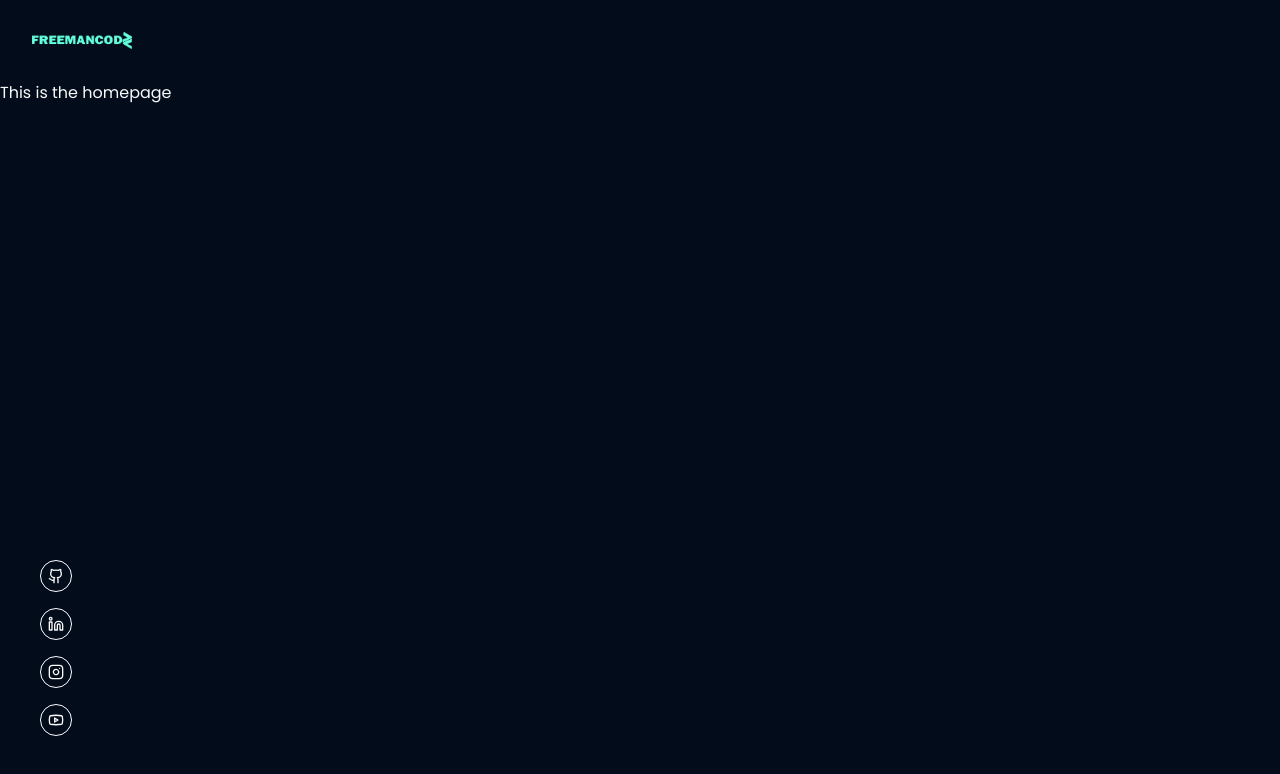
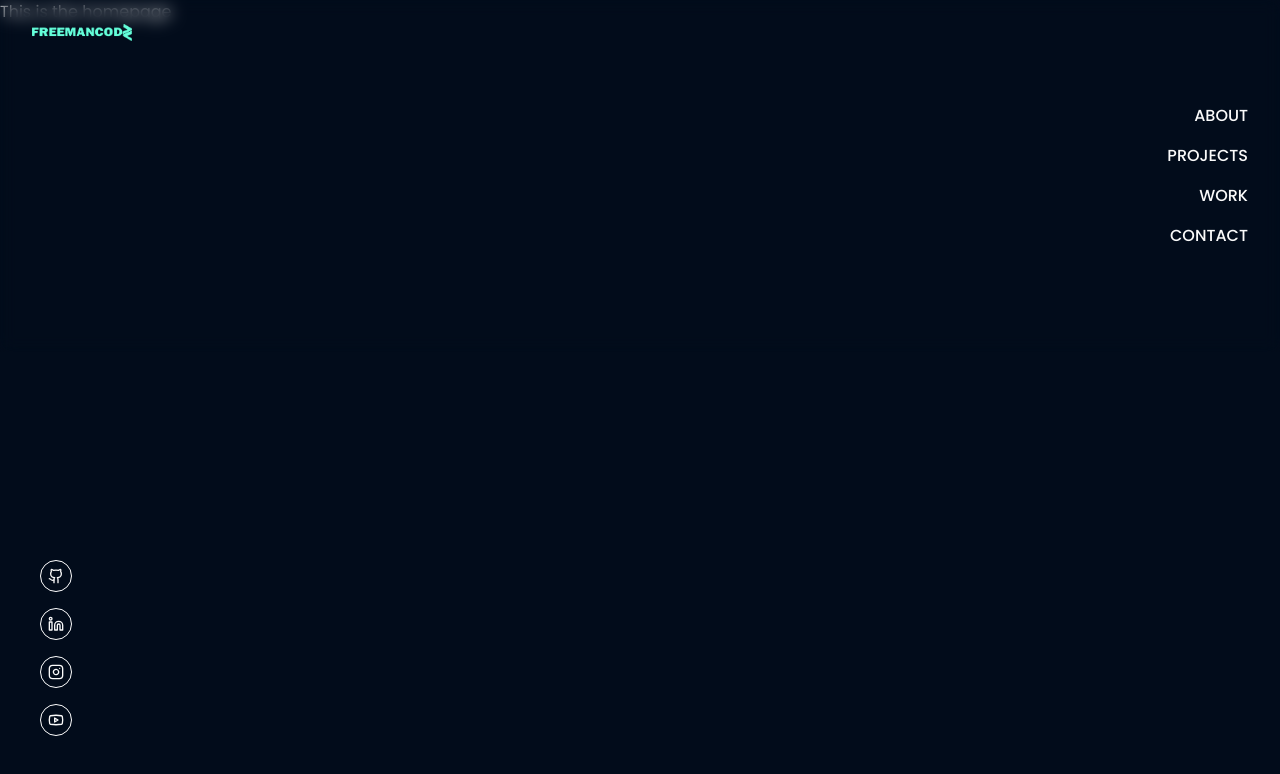
Before and after one commit to Freeman-md/freemancodz-v2, a Next.js app: page / in a window 1280 px wide. Shown: the top 774 px of the page. Built offline with nearby package versions, Linux system fonts and the light colour scheme.

Commit message:
Update primary color in global styles and add NavigationLinks component to Header

```diff
--- a/src/app/globals.css
+++ b/src/app/globals.css
@@ -55,7 +55,7 @@
   --card-foreground: oklch(0.985 0 0);
   --popover: oklch(0.205 0 0);
   --popover-foreground: oklch(0.985 0 0);
-  --primary: oklch(0.922 0 0);
+  --primary: #64FFDA;
   --primary-foreground: oklch(0.205 0 0);
   --secondary: oklch(0.269 0 0);
   --secondary-foreground: oklch(0.985 0 0);
@@ -90,7 +90,7 @@
   --card-foreground: oklch(0.145 0 0);
   --popover: oklch(1 0 0);
   --popover-foreground: oklch(0.145 0 0);
-  --primary: oklch(0.205 0 0);
+  --primary: #64FFDA;
   --primary-foreground: oklch(0.985 0 0);
   --secondary: oklch(0.97 0 0);
   --secondary-foreground: oklch(0.205 0 0);
--- a/src/app/layout.tsx
+++ b/src/app/layout.tsx
@@ -3,6 +3,7 @@ import { Poppins } from "next/font/google";
 import "./globals.css";
 import Header from "@/components/shared/Header";
 import SocialIcons from "@/components/shared/SocialIcons";
+import NavigationLinks from "@/components/shared/NavigationLinks";
 
 const poppins = Poppins({
   variable: "--font-poppins",
--- a/src/components/shared/Header.tsx
+++ b/src/components/shared/Header.tsx
@@ -1,9 +1,11 @@
 import Image from "next/image";
 import Link from "next/link";
+import NavigationLinks from "./NavigationLinks";
 
 export default function Header() {
   return (
-        <div className="container my-8">
+    <header className="py-6 fixed w-full backdrop-blur">
+      <div className="container flex justify-between space-x-4 items-start">
         <Link href="/">
           <Image
             src="/images/logo.png"
@@ -12,6 +14,9 @@ export default function Header() {
             alt="Freemancodz"
           />
         </Link>
+
+        <NavigationLinks />
       </div>
-    )
+    </header>
+  );
 }
--- /dev/null
+++ b/src/components/shared/NavigationLinks.tsx
@@ -0,0 +1,39 @@
+import Link from "next/link"
+
+export default function NavigationLinks() {
+    const links = [
+        {
+            text: "About",
+            url: "#about"
+        },
+        {
+            text: "Projects",
+            url: "#projects"
+        },
+        {
+            text: "Work",
+            url: "#work"
+        },
+        {
+            text: "Contact",
+            url: "#contact"
+        },
+    ]
+    return (
+        <nav className="my-20">
+            <ul className="flex flex-col space-y-4 items-end uppercase font-medium">
+                {
+                    links.map(({ text, url }) => (
+                        <li key={text} className="transition duration-500 hover:text-primary active:text-primary focus:text-primary">
+                            <Link
+                                href={url}
+                            >
+                            {text}
+                            </Link>
+                        </li>
+                    ))
+                }
+            </ul>
+        </nav>
+    )
+}
```
Lines whose indentation alone changed are shown as unchanged.
